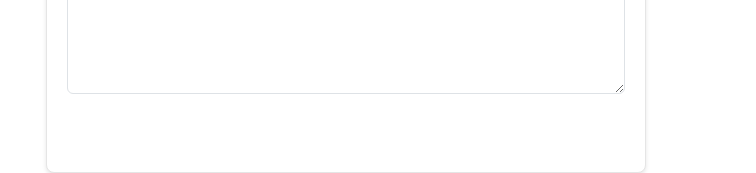
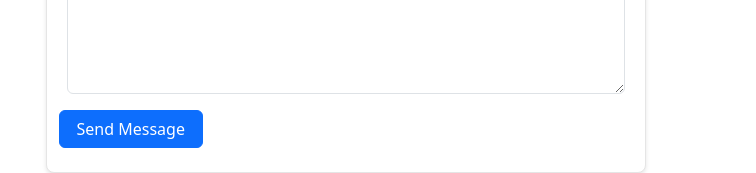
Before and after one commit to Aizawoa/PROJETSASS, a website: page index.html in a window 1280 px wide. Shown: the part 4556-4729 px from the top of the page, 524-1280 px from the left. Drawn offline with nearby package versions, Linux system fonts and the light colour scheme.

Commit message:
rajout-bouton

```diff
--- a/index.html
+++ b/index.html
@@ -256,6 +256,7 @@
                 <textarea class="form-control" placeholder="Leave a comment here" id="floatingTextarea2" style="height: 200px"></textarea>
                 <label for="floatingTextarea2">Message</label>
               </div>
+              <button type="button" class="btn btn-primary w-25 ms-8">Send Message</button>
     </div>
     </div>
  </div>
```
